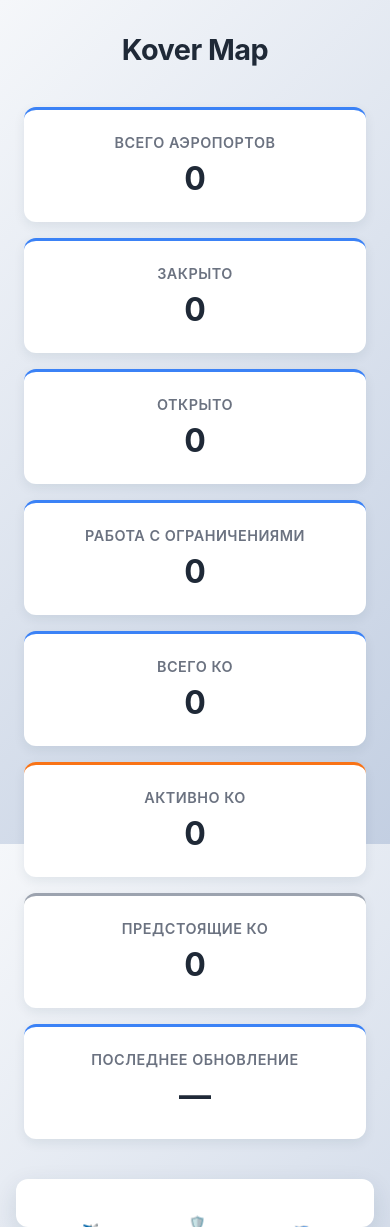
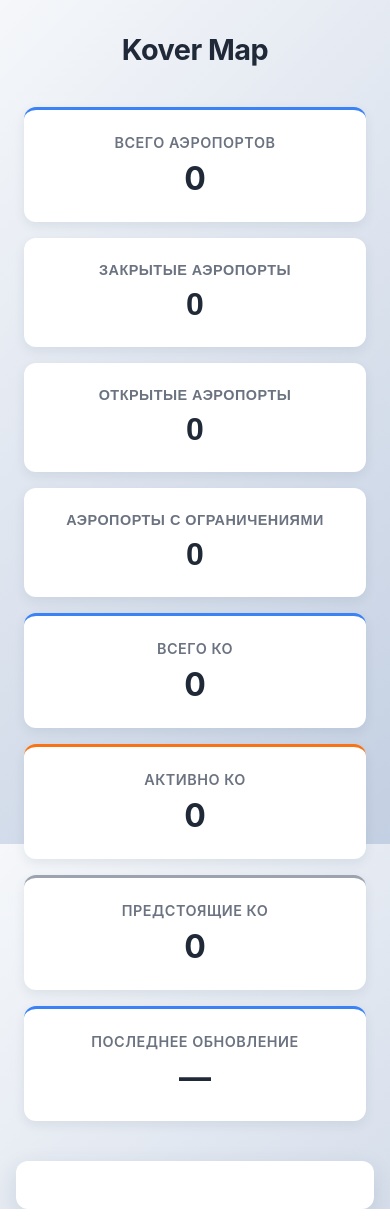
Before and after one commit to AlexNetYT/restrict_map, a Django app: page / in a window 390 px wide. Run offline with Django 5.2, Linux system fonts and the light colour scheme; data that the repository does not hold is empty; some web fonts are replaced; grey boxes are pictures that could not be loaded.

Commit message:
fixes, mobile

```diff
--- a/kovermap/static/kovermap/map.js
+++ b/kovermap/static/kovermap/map.js
@@ -300,9 +300,11 @@
 // Apply search and filter for airports
 function applyFilters() {
   filteredAirports = airportsData.filter((airport) => {
+    // topbar filter supports active button via currentStatusFilter
     if (currentStatusFilter && airport.status !== currentStatusFilter) {
       return false;
     }
+
 
     if (currentSearchTerm) {
       const matchName = airport.name.toUpperCase().includes(currentSearchTerm);
@@ -610,7 +612,7 @@
 				<div class="airport-popup">
 					<strong>${airport.name}</strong><br>
 					ICAO: ${airport.icao}<br>
-					Город: ${airport.city}<br>
+					FIR: ${airport.city}<br>
 					Статус: <span class="status-badge status-${airport.status.toLowerCase()}">
 						${statusNames[airport.status]}
 					</span>
--- a/kovermap/static/kovermap/styles.css
+++ b/kovermap/static/kovermap/styles.css
@@ -15,8 +15,10 @@
     font-family: "Unbounded", -apple-system, BlinkMacSystemFont, "Segoe UI", sans-serif;
     display: flex;
     flex-direction: column;
-    overflow: hidden;
+    overflow: auto;
+    min-height: 100vh;
 }
+
 
 h1 {
     text-align: center;
@@ -59,6 +61,22 @@
     box-shadow: 0 8px 16px rgba(6, 51, 70, 0.12);
 }
 
+/* Active status filter highlighting */
+.topbar-filter{
+    appearance:none;
+    border:none;
+    cursor:pointer;
+    width: 100%;
+    text-align: center;
+}
+
+.topbar-filter.active{
+    outline: 4px solid rgba(59,130,246,0.35);
+    transform: translateY(-1px);
+    box-shadow: 0 12px 25px rgba(59,130,246,0.18);
+}
+
+
 .topbar_card h2 {
     font-size: 0.9rem;
     color: #6b7280;
@@ -87,7 +105,9 @@
     flex: 1;
     overflow: hidden;
     margin: 1rem;
+    min-height: 0;
 }
+
 
 /* Left Panel */
 .left_panel {
@@ -226,13 +246,38 @@
 }
 
 /* Airports List Panel */
+.disclaimer {
+    background: #fef3c7;
+    color: #92400e;
+    border: 1px solid #f59e0b;
+    padding: 10px 12px;
+    border-radius: 10px;
+    font-weight: 700;
+    font-size: 13px;
+    margin: 10px 0;
+}
+
+.topbar-filter{
+    appearance:none;
+    border:none;
+    cursor:pointer;
+}
+
+.topbar-filter.active{
+    outline: 4px solid rgba(59,130,246,0.35);
+    transform: translateY(-1px);
+    box-shadow: 0 12px 25px rgba(59,130,246,0.18);
+}
+
 .airports_list {
     flex: 1;
     overflow-y: auto;
+
     border-right: 1px solid #e5e7eb;
     padding-right: 1rem;
     list-style: none;
 }
+
 
 .airports_list::-webkit-scrollbar-track {
     background: #f3f4f6;
@@ -629,9 +674,12 @@
 
     .left_panel {
         flex-basis: auto;
-        max-height: 300px;
-        flex-shrink: 0;
+        max-height: none;
+        flex-shrink: 1;
+        overflow: auto;
+        min-height: 0;
     }
+
 
     .airports_list {
         flex: 1;
@@ -658,8 +706,14 @@
 
     .topbar_card {
         min-width: auto;
+        width: 100%;
+    }
+
+    .map_module {
+        min-height: 320px;
     }
 }
+
 
 /* Контейнер для вращающейся плашки трассы */
 .airway-label-container {
--- a/kovermap/templates/index.html
+++ b/kovermap/templates/index.html
@@ -21,18 +21,21 @@
         <h2>Всего Аэропортов</h2>
         <p id="total-airports">0</p>
       </div>
-      <div class="topbar_card font_airports">
-        <h2>Закрыто</h2>
+      <button type="button" class="topbar_card font_airports topbar-filter" data-status="CLOSED">
+        <h2>Закрытые Аэропорты</h2>
         <p id="closed-airports">0</p>
-      </div>
-      <div class="topbar_card font_airports">
-        <h2>Открыто</h2>
+      </button>
+
+      <button type="button" class="topbar_card font_airports topbar-filter" data-status="OPEN">
+        <h2>Открытые Аэропорты</h2>
         <p id="open-airports">0</p>
-      </div>
-      <div class="topbar_card font_airports">
-        <h2>Работа с ограничениями</h2>
+      </button>
+
+      <button type="button" class="topbar_card font_airports topbar-filter" data-status="RESTRICTED">
+        <h2>Аэропорты с ограничениями</h2>
         <p id="restricted-airports">0</p>
-      </div>
+      </button>
+
 
       <!-- KO restrictions stats cards -->
       <div class="topbar_card card-ko-total">
@@ -81,9 +84,11 @@
                         <button id="refresh-btn" class="refresh-btn" title="Обновить статусы">🔄</button>
                     </div>
                 </div>
+                <div class="disclaimer" id="disclaimer">⚠️ Не используйте эти данные для подготовки к полёту.</div>
                 <ul class="airports_list">
                     <!-- Airports will be loaded by JavaScript -->
                 </ul>
+
             </div>
 
             <!-- KO restrictions Content -->
--- a/kovermap/views.py
+++ b/kovermap/views.py
@@ -6,14 +6,21 @@
 from kovermap.models import Airport, UpdateLog
 from kovermap.services import AirportUpdateService, parse_flight_plan
 
+from django.core.cache import cache
+from django.views.decorators.http import require_GET
+
+
+
 
 # Create your views here.
 def detail(request):
     return render(request, "index.html")
 
 
+@require_GET
 def get_route_data(request):
     # Получаем маршрут из GET-параметра ?route=...
+
     route = request.GET.get('route', '').strip()
     if not route:
         return JsonResponse({'error': 'Маршрут не передан'}, status=400)
@@ -27,8 +34,18 @@
         return JsonResponse({'error': 'Слишком много элементов маршрута'}, status=400)
 
     db_path = 'nd.db3'  # Путь к вашей базе данных
+
+    # Cache heavy parsing results to reduce DoS impact
+    cache_key = f"route:{route}"
+
+    cached = cache.get(cache_key)
+    if cached:
+        return JsonResponse(cached)
+
     data = parse_flight_plan(route, db_path)
+    cache.set(cache_key, data, timeout=60)  # 1 minute
     return JsonResponse(data)
+
 
 
 def airports_api(request):
```
Also changed, not shown: config/settings.py (+12 -4 lines).
